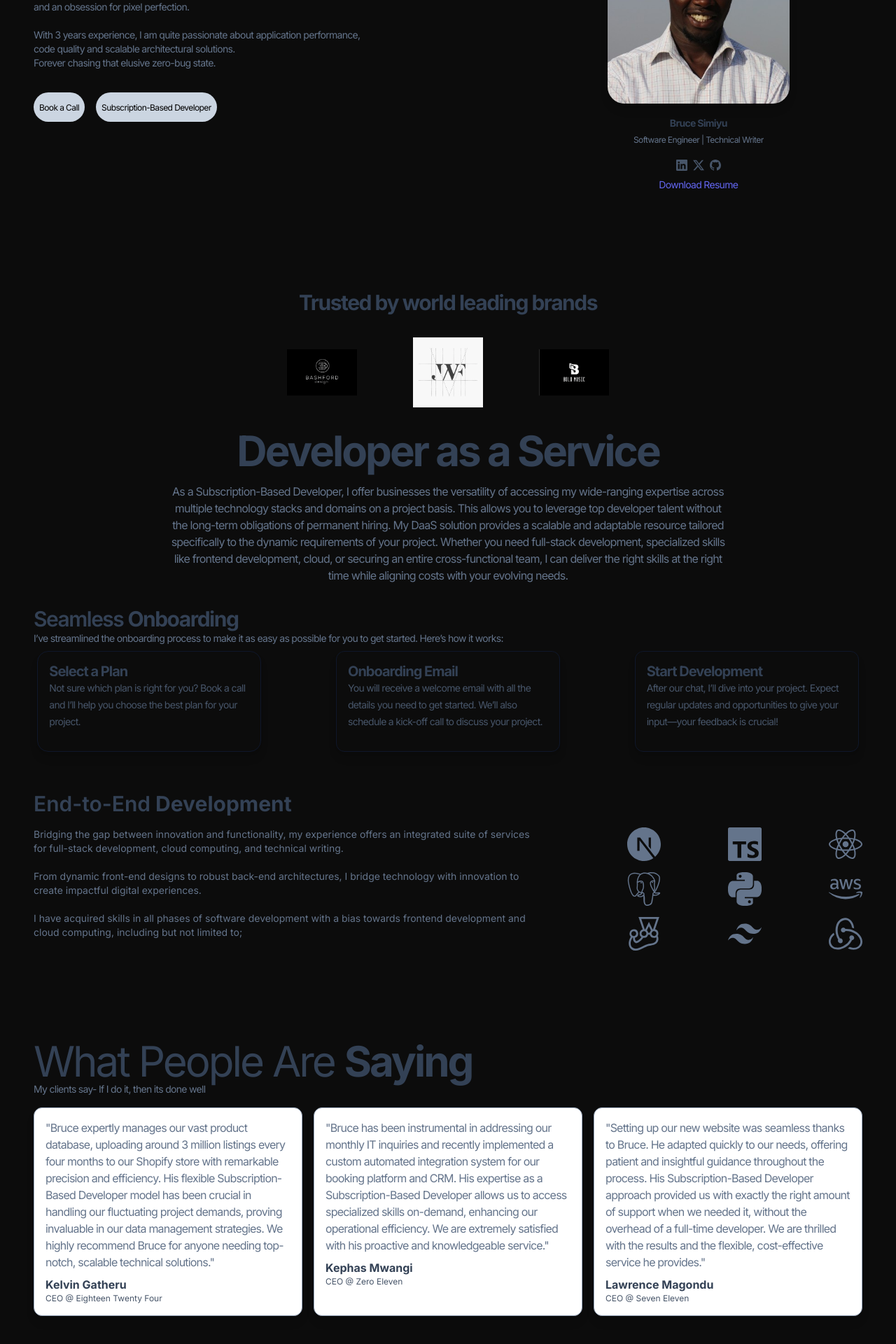
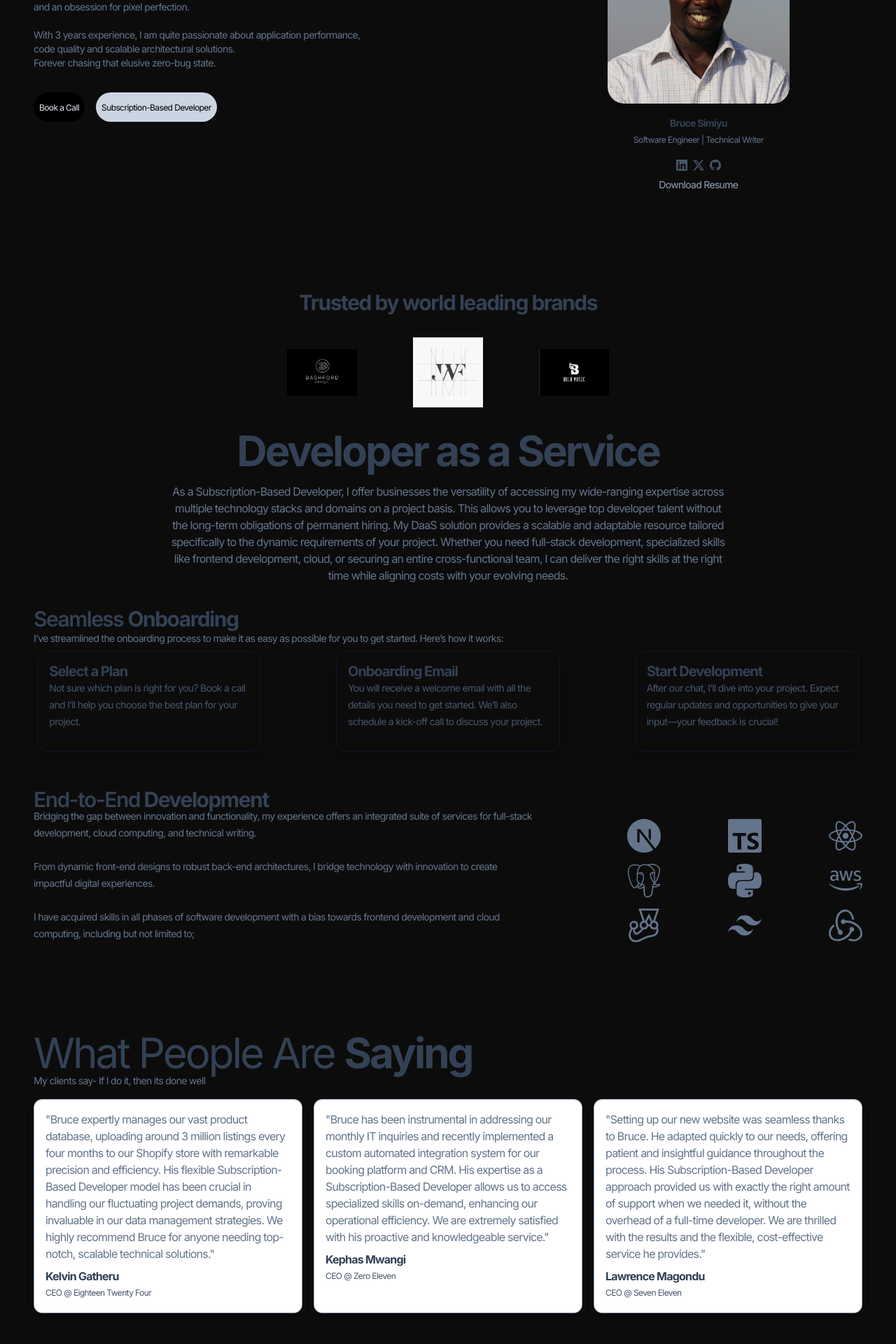
Before and after one commit to Brucedevnairobi/portfolio-website, a Next.js app: page / in a window 1280 px wide. Shown: the part 400-2320 px from the top of the page at 70% size. Built offline with nearby package versions, Linux system fonts and the light colour scheme.

Commit message:
Polished UI

```diff
--- a/app/page.tsx
+++ b/app/page.tsx
@@ -41,11 +41,11 @@ export default function Home() {
           </p>
           <section className="flex flex-row  gap-4 mt-8">
             <section className="flex flex-col">
-              <button className="bg-slate-300 rounded-3xl p-2">
+              <button className="bg-black rounded-3xl p-2">
                 <Link
                 target='blank'
                   href="https://calendly.com/bruce14simiyu"
-                  className="text-xs leading-6 tracking-tighter"
+                  className="text-xs leading-6 tracking-tighter text-slate-200"
                 >
                   Book a Call
                 </Link>
@@ -84,7 +84,7 @@ export default function Home() {
             href="http://"
             target="_blank"
             rel="noopener noreferrer"
-            className="text-sm flex justify-center pt-2 text-indigo-500 leading-6 tracking-tighter"
+            className="text-sm flex justify-center pt-2 text-slate-400 leading-6 tracking-tighter"
           >
             Download Resume
           </a>
@@ -150,12 +150,12 @@ export default function Home() {
           </p>
         </div>
       </section>
-      <h3 className="text-3xl font-semibold text-slate-700 pt-10 mx-12">
+      <h3 className="text-3xl font-semibold text-slate-700 pt-10 mx-12 leading-6 tracking-tighter">
         End-to-End
         <span className="font-bold"> Development</span>
       </h3>
       <section className="flex flex-col md:flex-row md:space-x-32 md:items-center mx-12">
-        <h1 className="text-sm md:text-md text-slate-500">
+        <h1 className="text-sm md:text-md text-slate-500 leading-6 tracking-tighter">
           Bridging the gap between innovation and functionality, my experience
           offers an integrated suite of services for full-stack development,
           cloud computing, and technical writing. <br />
@@ -202,10 +202,10 @@ export default function Home() {
             management strategies. We highly recommend Bruce for anyone needing
             top-notch, scalable technical solutions.&quot;
           </p>
-          <h3 className="text-md mt-2 font-bold text-slate-700">
+          <h3 className="text-md mt-2 font-bold text-slate-700 leading-6 tracking-tighter">
             Kelvin Gatheru
           </h3>
-          <p className="text-slate-600 text-xs">CEO @ Eighteen Twenty Four</p>
+          <p className="text-slate-600 text-xs leading-6 tracking-tighter">CEO @ Eighteen Twenty Four</p>
         </div>
         <div className="md:w-1/3 max-sm:my-4 border-[1px] border-slate-400 cursor-pointer  rounded-xl p-4 shadow-lg bg-white">
           <p className="text-medium text-slate-500 tracking-tighter leading-6">
@@ -216,10 +216,10 @@ export default function Home() {
             on-demand, enhancing our operational efficiency. We are extremely
             satisfied with his proactive and knowledgeable service.&quot;
           </p>
-          <h3 className="text-md mt-2 font-bold text-slate-700">
+          <h3 className="text-md mt-2 font-bold text-slate-700 leading-6 tracking-tighter">
             Kephas Mwangi
           </h3>
-          <p className="text-slate-600 text-xs">CEO @ Zero Eleven</p>
+          <p className="text-slate-600 text-xs leading-6 tracking-tighter">CEO @ Zero Eleven</p>
         </div>
         <div className="md:w-1/3 border-[1px] border-slate-400 cursor-pointer  rounded-xl p-4 shadow-lg bg-white">
           <p className="text-medium text-slate-500 tracking-tighter leading-6">
@@ -231,10 +231,10 @@ export default function Home() {
             thrilled with the results and the flexible, cost-effective service
             he provides.&quot;
           </p>
-          <h3 className="text-md mt-2 font-bold text-slate-700">
+          <h3 className="text-md mt-2 font-bold text-slate-700 leading-6 tracking-tighter">
             Lawrence Magondu
           </h3>
-          <p className="text-slate-600 text-xs">CEO @ Seven Eleven</p>
+          <p className="text-slate-600 text-xs leading-6 tracking-tighter">CEO @ Seven Eleven</p>
         </div>
       </section>
       <h1 className="text-4xl md:text-6xl mt-32 text-slate-700 mx-12 leading-6 tracking-tighter">
@@ -426,7 +426,7 @@ export default function Home() {
             UIs.
           </h6>
         </div>
-        <div>
+        <div className="">
           <div className="cursor-pointer rounded-xl shadow-lg">
             <Image
               src="/invest.png"
```
